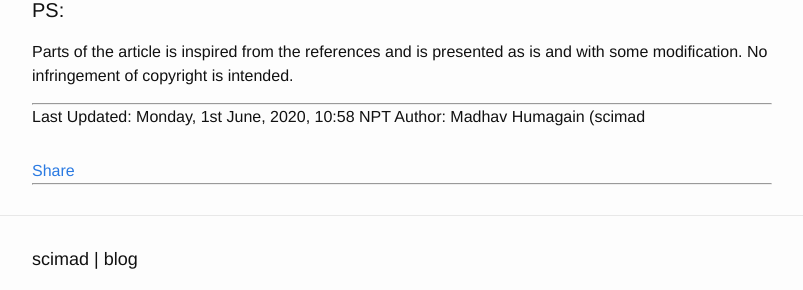
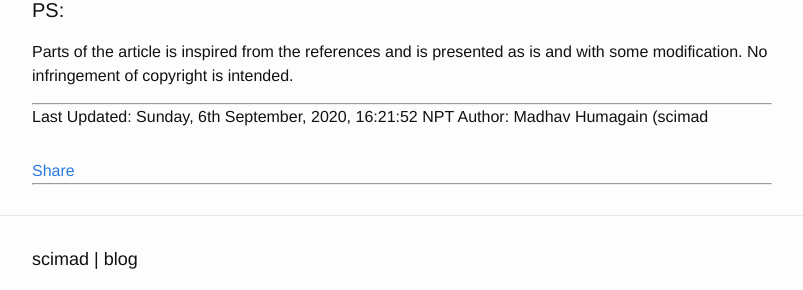
Before and after one commit to scimad/scimad.github.io, a Jekyll site: the page built from _posts/cs/computer-vision/traditional/2020-09-06-transformation-and-3d-reconstruction.markdown, in a window 1280 px wide and 900 px high, scrolled down 3520 px. Shown: the part 507-797 px from the top of the window, without its empty margins (238-1041 px from the left). Built offline with Jekyll 4.4.1, drawn with Linux system fonts in a browser that asks for light colours; formulas are drawn with MathJax 3.

Commit message:
Update updated date

```diff
--- a/_posts/cs/computer-vision/traditional/2020-09-06-transformation-and-3d-reconstruction.markdown
+++ b/_posts/cs/computer-vision/traditional/2020-09-06-transformation-and-3d-reconstruction.markdown
@@ -138,5 +138,5 @@ The $4\times 4$ matrix $H$ represents an arbitrary projective transformation and
 Parts of the article is inspired from the references and is presented as is and with some modification. No infringement of copyright is intended.
 
 ----------
-Last Updated: Monday, 1st June, 2020, 10:58 NPT
+Last Updated: Sunday, 6th September, 2020, 16:21:52 NPT
 Author: Madhav Humagain (scimad
```
